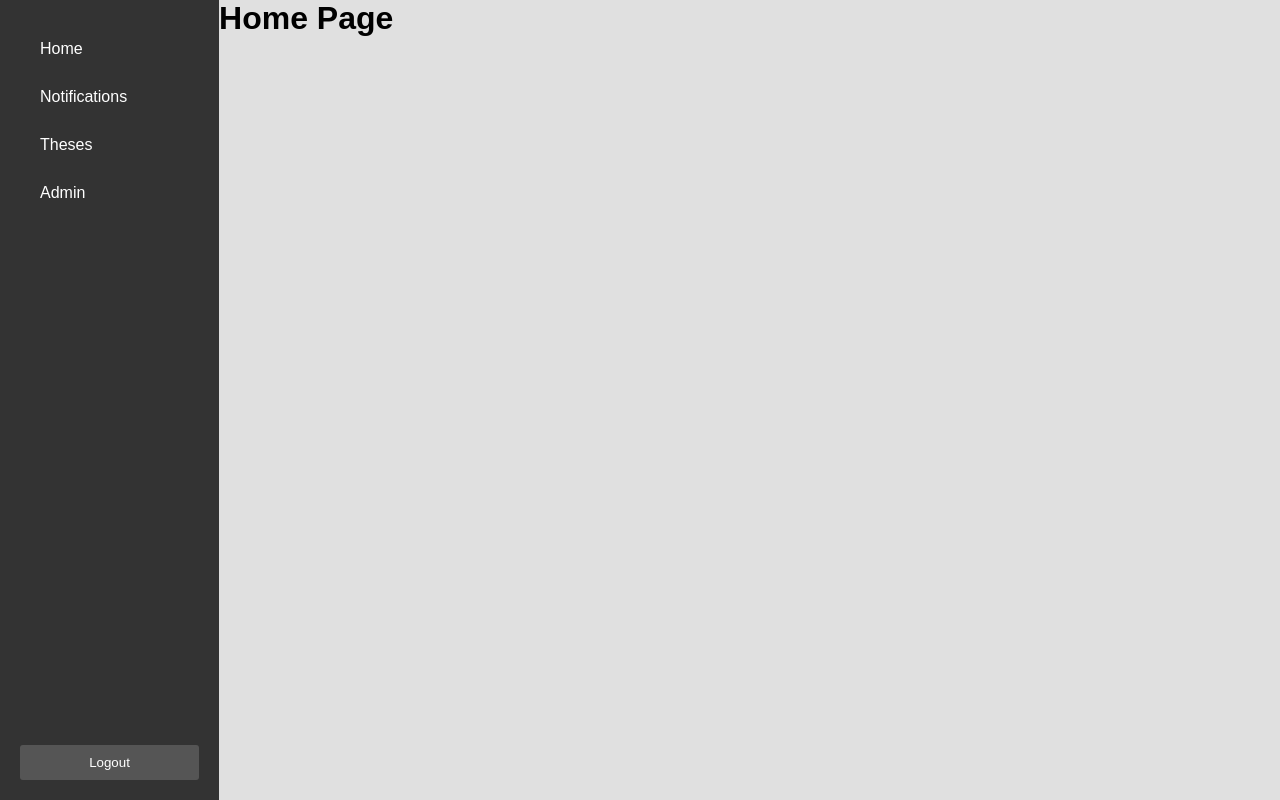
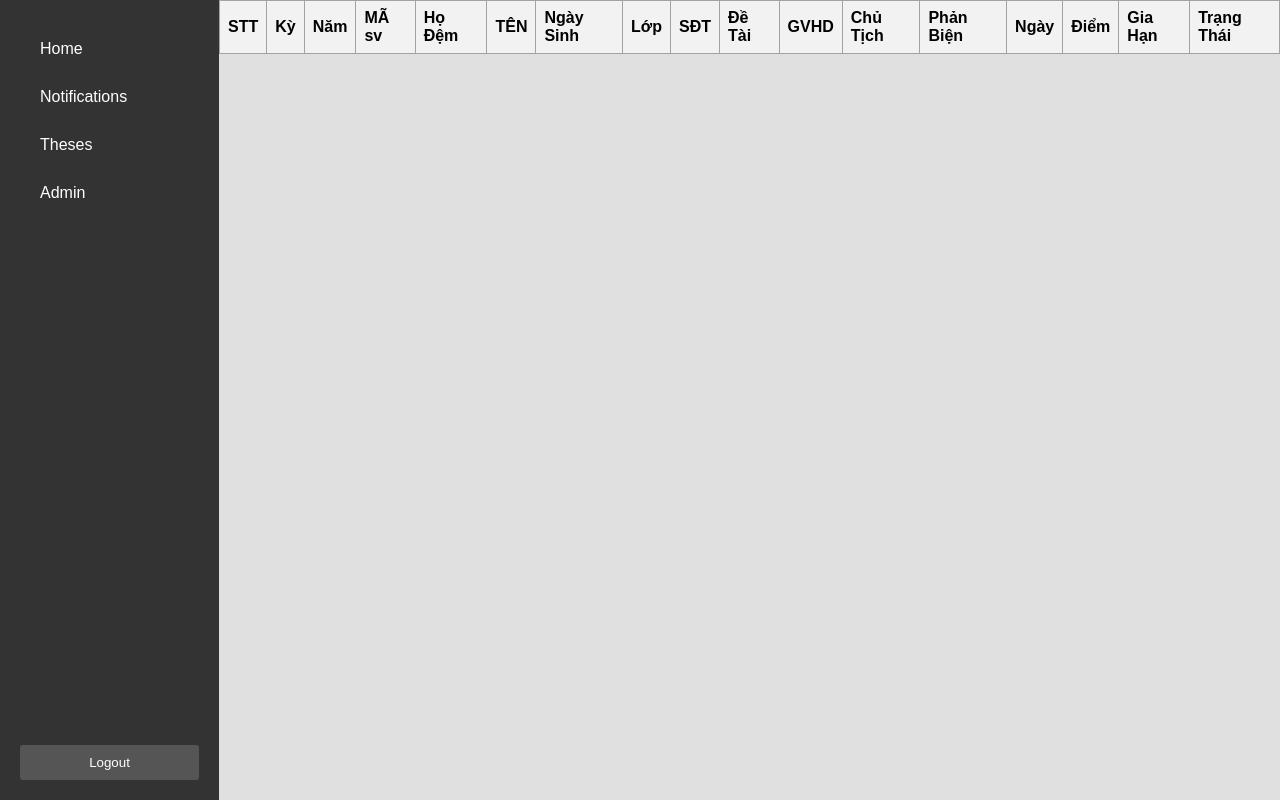
Before and after one commit to NoHope2901/KLTN-frontend, a React (Create React App) app: page / in a window 1280 px wide. Built offline with nearby package versions, Linux system fonts and the light colour scheme; sample sign-in values are in the browser's storage.

Commit message:
update thesis table display

```diff
--- a/src/components/AddThesisForm/AddThesisForm.jsx
+++ b/src/components/AddThesisForm/AddThesisForm.jsx
@@ -5,19 +5,18 @@ import "./AddThesisForm.css";
 const AddThesisForm = ({ onClose, fetchTheses }) => {
   const [formData, setFormData] = useState({
     thesisName: "",
-    instructor: "",
     studentQuantity: 1,
     require: "",
   });
 
   useEffect(() => {
-    const code = localStorage.getItem("code");
-    const fullname = localStorage.getItem("fullname");
-    const instructorName = code && fullname ? `${code} - ${fullname}` : "";
-    setFormData((prevFormData) => ({
-      ...prevFormData,
-      instructor: instructorName,
-    }));
+    // const code = localStorage.getItem("code");
+    // const fullname = localStorage.getItem("fullname");
+    // const instructorName = code && fullname ? `${code} - ${fullname}` : "";
+    // setFormData((prevFormData) => ({
+    //   ...prevFormData,
+    //   instructor: instructorName,
+    // }));
   }, []);
 
   const handleChange = (e) => {
@@ -65,14 +64,7 @@ const AddThesisForm = ({ onClose, fetchTheses }) => {
             value={formData.thesisName}
             onChange={handleChange}
           />
-          <input
-            required
-            type="text"
-            name="instructor"
-            placeholder="Người hướng dẫn"
-            value={formData.instructor}
-            readOnly
-          />
+
           <input
             required
             type="number"
--- a/src/components/ShowThesisTable/ShowThesisTable.jsx
+++ b/src/components/ShowThesisTable/ShowThesisTable.jsx
@@ -1,25 +1,29 @@
 // src/components/ThesisTable.jsx
 import React from "react";
-import "./ThesisTable.css";
+import "./ShowThesisTable.css";
 
-const ThesisTable = ({ theses }) => {
+const ShowThesisTable = ({ theses }) => {
   return (
     <table className="thesis-table">
       <thead>
         <tr>
           <th>STT</th>
+          <th>Kỳ</th>
+          <th>Năm</th>
+          <th>MÃ sv</th>
+          <th>Họ Đệm</th>
+          <th>TÊN</th>
+          <th>Ngày Sinh</th>
+          <th>Lớp</th>
+          <th>SĐT</th>
+          <th>Đề Tài</th>
           <th>GVHD</th>
-          <th>MÃ GV</th>
-          <th>SĐT GV</th>
-          <th>TÊN ĐỀ TÀI</th>
-          <th>SỐ LƯỢNG</th>
-          <th>YÊU CẦU</th>
-          <th>MÃ SV</th>
-          <th>HỌ ĐỆM</th>
-          <th>TÊN</th>
-          <th>LỚP CN</th>
-          <th>SĐT LIÊN HỆ</th>
-          <th>GHI CHÚ</th>
+          <th>Chủ Tịch</th>
+          <th>Phản Biện</th>
+          <th>Ngày</th>
+          <th>Điểm</th>
+          <th>Gia Hạn</th>
+          <th>Trạng Thái</th>
 
           {/* Thêm các cột khác */}
         </tr>
@@ -42,4 +46,4 @@ const ThesisTable = ({ theses }) => {
   );
 };
 
-export default ThesisTable;
+export default ShowThesisTable;
--- a/src/components/ThesisTable/ThesisTable.jsx
+++ b/src/components/ThesisTable/ThesisTable.jsx
@@ -102,9 +102,9 @@ const ThesisTable = ({ theses, fetchTheses }) => {
         {theses.map((thesis, index) => (
           <tr key={thesis._id}>
             <td>{index + 1}</td>
-            <td>{thesis.code}</td>
-            <td>{thesis.instructor}</td>
-            <td>{thesis.phoneNumber}</td>
+            <td>{thesis.instructorName}</td>
+            <td>{thesis.instructorCode}</td>
+            <td>{thesis.instructorPhone}</td>
             <td>{thesis.thesisName}</td>
             <td>{thesis.members.length + "/" + thesis.studentQuantity}</td>
             <td>{thesis.require}</td>
--- a/src/pages/Home.jsx
+++ b/src/pages/Home.jsx
@@ -1,11 +1,28 @@
 // src/pages/Homepage.jsx
-import React from "react";
+import React, { useEffect, useState } from "react";
 import "./Page.css";
+import ShowThesisTable from "../components/ShowThesisTable/ShowThesisTable";
+const Home = () => {
+  const [theses, setTheses] = useState([]);
+  const role = localStorage.getItem("role");
 
-const Home = () => {
+  const fetchTheses = async () => {
+    // try {
+    //   const response = await fetch("http://localhost:3001/theses");
+    //   const data = await response.json();
+    //   setTheses(data);
+    // } catch (error) {
+    //   console.error("Failed to fetch theses", error);
+    // }
+  };
+
+  useEffect(() => {
+    fetchTheses();
+  }, []);
+
   return (
     <div className="page">
-      <h1>Home Page</h1>
+      <ShowThesisTable theses={theses} fetchTheses={fetchTheses} />
     </div>
   );
 };
--- a/src/pages/Login.jsx
+++ b/src/pages/Login.jsx
@@ -21,16 +21,13 @@ const Login = () => {
 
       const data = await response.json();
 
-      // Kiểm tra response từ server và xử lý kết quả
       if (response.ok) {
-        // Đăng nhập thành công, lưu token vào localStorage hoặc Redux store
         localStorage.setItem("token", data.token);
         localStorage.setItem("role", data.user.role);
         localStorage.setItem("code", data.user.code);
         localStorage.setItem("fullname", data.user.firstName + " " + data.user.lastName);
         navigate("/");
       } else {
-        // Đăng nhập thất bại, hiển thị thông báo lỗi từ server
         setError(data.msg || "Đăng nhập không thành công");
       }
     } catch (error) {
--- a/src/pages/Thesis.jsx
+++ b/src/pages/Thesis.jsx
@@ -14,6 +14,7 @@ const Thesis = () => {
       const response = await fetch("http://localhost:3001/theses");
       const data = await response.json();
       setTheses(data);
+      console.log(data);
     } catch (error) {
       console.error("Failed to fetch theses", error);
     }
```
